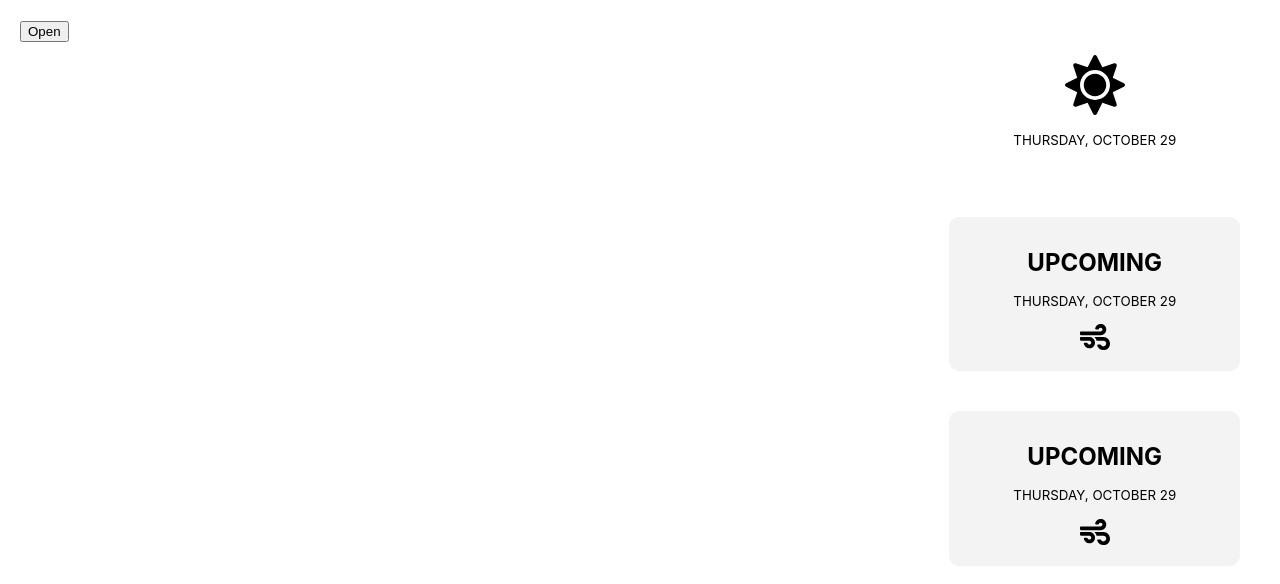
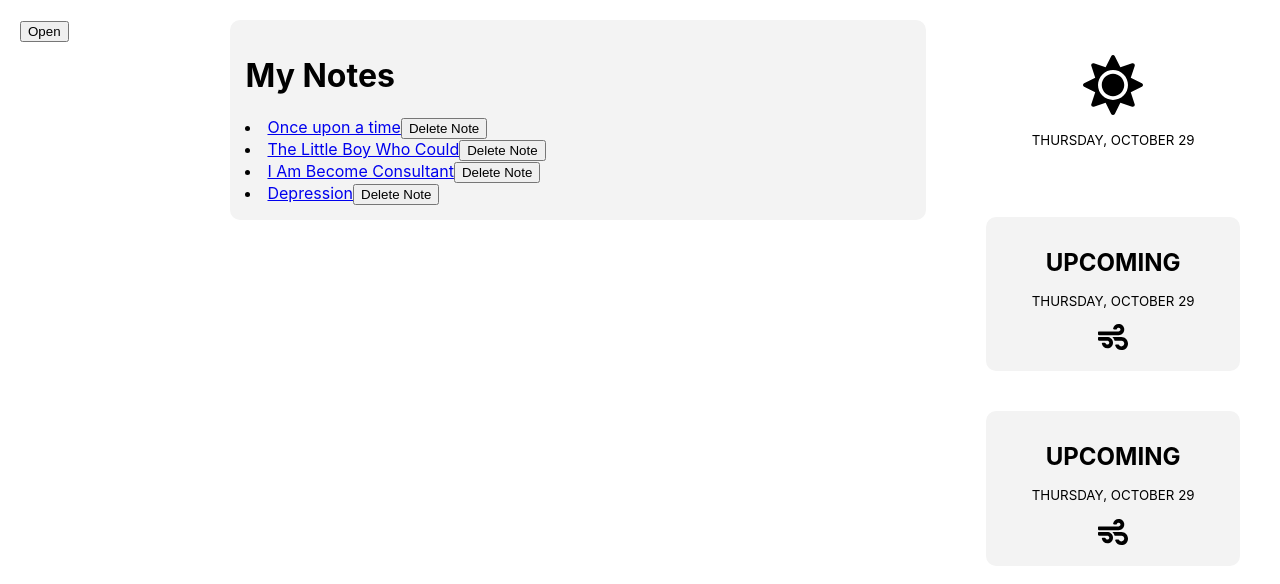
Before and after one commit to ShaanCoding/Archived, a React (Create React App) app in the folder react-diary/: page /notes in a window 1280 px wide. Shown: the top 584 px of the page. Built offline with nearby package versions, Linux system fonts and the light colour scheme; data requests are answered from the project's data file.

Commit message:
Impleted delete function for 'My Notes'
Implemented delete function for my notes, need to implement sub notes with editing & preview

```diff
--- a/react-diary/db.json
+++ b/react-diary/db.json
@@ -39,7 +39,7 @@
     }
   ],
   "quick-note": {
-    "name": "aaaaa"
+    "name": "aaaaaAAAASASDASAS"
   },
   "favourites": [
     {
@@ -68,33 +68,38 @@
       "isDone": true,
       "taskName": "Banna",
       "id": 2
+    },
+    {
+      "isDone": false,
+      "taskName": "AAAA",
+      "id": 3
+    },
+    {
+      "isDone": false,
+      "taskName": "CC",
+      "id": 4
     }
   ],
   "notes": [
+    {
+      "noteName": "Once upon a time",
+      "noteURL": "once-upon-a-time",
+      "id": 1
+    },
     {
       "noteName": "The Little Boy Who Could",
       "noteURL": "the-little-boy-who-could",
       "id": 2
     },
     {
-      "noteName": "Coding Monkey",
-      "noteURL": "coding-monkey",
-      "id": 3
-    },
-    {
       "noteName": "I Am Become Consultant",
       "noteURL": "i-am-become-consultant",
-      "id": 4
+      "id": 3
     },
     {
       "noteName": "Depression",
       "noteURL": "depression",
-      "id": 5
-    },
-    {
-      "noteName": "Once upon a time",
-      "noteURL": "once-upon-a-time",
-      "id": 1
+      "id": 4
     }
   ]
 }
--- a/react-diary/src/App.tsx
+++ b/react-diary/src/App.tsx
@@ -9,6 +9,7 @@ import {
 import Dashboard from "./Pages/Dashboard";
 import QuickNote from "./Pages/QuickNote";
 import ToDo from "./Pages/ToDo";
+import Notes from "./Pages/Notes";
 
 function App() {
   return (
@@ -22,11 +23,14 @@ function App() {
             <Route exact path="/">
               <Dashboard />
             </Route>
-            <Route path="/quick-note">
+            <Route exact path="/quick-note">
               <QuickNote />
             </Route>
-            <Route path="/to-do">
+            <Route exact path="/to-do">
               <ToDo />
+            </Route>
+            <Route exact path="/notes">
+              <Notes />
             </Route>
           </Switch>
         </div>
--- a/react-diary/src/Components/TodayRecentQuickNote.ts
+++ b/react-diary/src/Components/TodayRecentQuickNote.ts
@@ -1,5 +1,5 @@
 import axios from "axios";
-import { IQuickNote, ITask, IToday } from "./Interfaces";
+import { INotes, IQuickNote, ITask, IToday } from "./Interfaces";
 
 // Fetch Today
 const fetchTodays = async () => {
@@ -109,6 +109,21 @@ const toggleToDo = async (
   );
 };
 
+// Get Notes
+const fetchRealNotes = async () => {
+  const res = await axios.get("/notes/");
+  return res.data;
+};
+
+const deleteRealNotes = async (
+  realNotes: INotes[],
+  setRealNotes: (realNotes: INotes[]) => void,
+  id: number
+) => {
+  const res = await axios.delete(`/notes/${id}`);
+  setRealNotes(realNotes.filter((notes: INotes) => notes.id !== id));
+};
+
 export {
   fetchTodays,
   addToday,
@@ -121,4 +136,6 @@ export {
   addToDo,
   deleteToDo,
   toggleToDo,
+  fetchRealNotes,
+  deleteRealNotes,
 };
--- a/react-diary/src/Pages/Notes.tsx
+++ b/react-diary/src/Pages/Notes.tsx
@@ -2,29 +2,37 @@ import { useEffect, useState } from "react";
 import { NavLink } from "react-router-dom";
 import Box from "../Components/Box";
 import { INotes } from "../Components/Interfaces";
-import { fetchNotes } from "../Components/TodayRecentQuickNote";
+import {
+  deleteRealNotes,
+  fetchRealNotes,
+} from "../Components/TodayRecentQuickNote";
 
 const Notes: React.FC = (props) => {
   const [notes, setNotes] = useState<INotes[]>([]);
 
   useEffect(() => {
-    return () => {
-      const getNotes = async () => {
-        const getNotesFromServer = await fetchNotes();
-        setNotes(getNotesFromServer);
-      };
+    const getNotes = async () => {
+      const getNotesFromServer = await fetchRealNotes();
+      setNotes(getNotesFromServer);
     };
+
+    getNotes();
   }, []);
 
-  console.log(notes);
+  const onDelete = (id: number) => {
+    deleteRealNotes(notes, setNotes, id);
+  };
 
   return (
     <Box isGrey={true}>
       <h1>My Notes</h1>
       {notes.map((note: INotes) => (
-        <NavLink key={note.id} exact to={note.noteURL}>
-          {note.noteName}
-        </NavLink>
+        <li>
+          <NavLink key={note.id} exact to={`notes/${note.noteURL}`}>
+            {note.noteName}
+          </NavLink>
+          <button onClick={() => onDelete(note.id)}>Delete Note</button>
+        </li>
       ))}
     </Box>
   );
```
